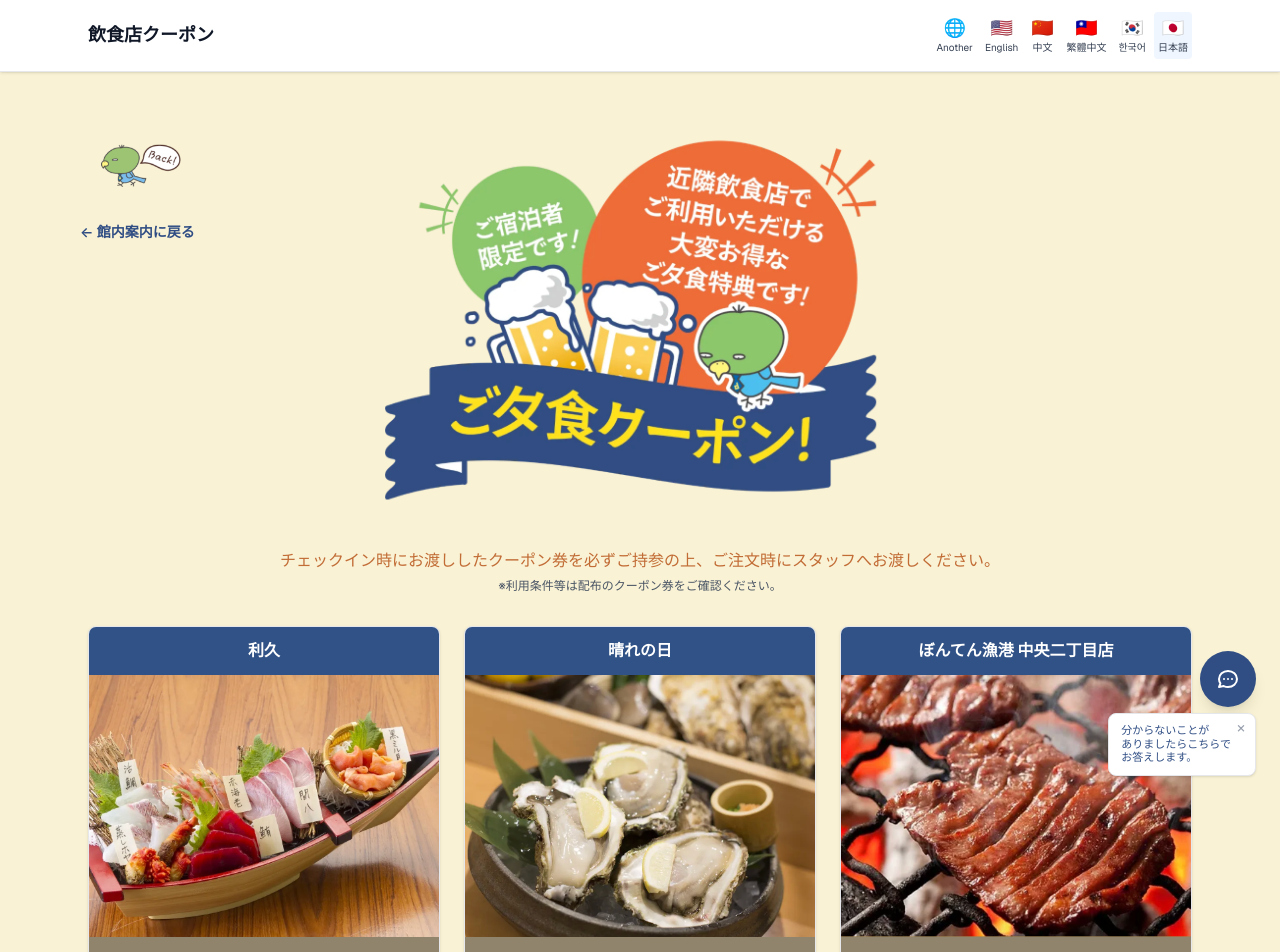
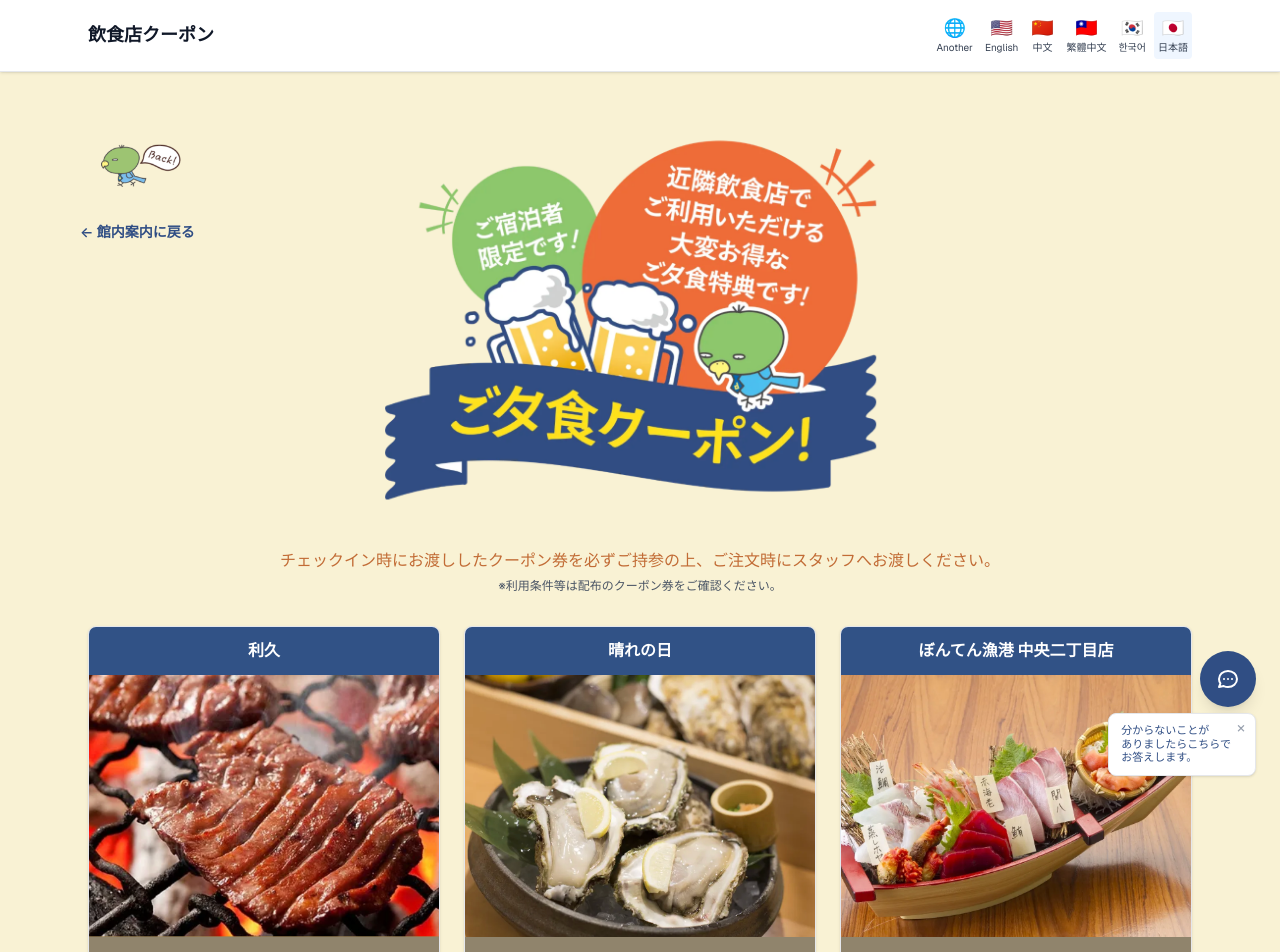
Before and after one commit to imakouma/hotel-granteras, a Next.js app: page /coupon in a window 1280 px wide. Shown: the top 952 px of the page. Built offline with nearby package versions, Linux system fonts and the light colour scheme.

Commit message:
16-model

```diff
--- a/app/coupon/page.tsx
+++ b/app/coupon/page.tsx
@@ -304,12 +304,40 @@ const couponTranslations: Record<
 const shopsBase = [
   {
     nameKey: "shop1" as const,
-    imageSrc: shopImages[2],
+    imageSrc: shopImages[0],
     branches: [
-      { name: "利久 中央通り店", address: "仙台市青葉区中央2-2-16", tel: "022-716-9233", lat: 38.2608, lng: 140.881 },
-      { name: "利久 本町店", address: "仙台市青葉区本町2-6-13", tel: "022-712-3567", lat: 38.2595, lng: 140.8795 },
-      { name: "利久 名掛丁店", address: "仙台市青葉区中央1-8-29 JYビル", tel: "022-713-9677", lat: 38.2612, lng: 140.8825 },
-      { name: "利久 西口本店", address: "仙台市青葉区中央1-6-1 ハーブ仙台ビル5F", tel: "022-266-5077", lat: 38.26, lng: 140.8815 },
+      {
+        name: "利久 中央通り店",
+        address: "仙台市青葉区中央2-2-16",
+        tel: "022-716-9233",
+        lat: 38.2608,
+        lng: 140.881,
+        placeUrl: "https://www.google.com/maps/place/%E7%89%9B%E3%81%9F%E3%82%93%E7%82%AD%E7%84%BC+%E5%88%A9%E4%B9%85+%E4%B8%AD%E5%A4%AE%E9%80%9A%E3%82%8A%E5%BA%97/@38.2610177,140.8741262,17z/data=!4m15!1m8!3m7!1s0x5f8a28232a42fccf:0x34bbe757ba4e02bd!2z44CSOTgwLTAwMjEg5a6u5Z-O55yM5LuZ5Y-w5biC6Z2S6JGJ5Yy65Lit5aSu77yS5LiB55uu77yS4oiS77yR77yW!3b1!8m2!3d38.2610518!4d140.8763534!16s%2Fg%2F12hksj2jg!3m5!1s0x5f8a28232a432029:0xcf3eb1f583b91381!8m2!3d38.2610177!4d140.8763149!16s%2Fg%2F1tg6kccw?entry=ttu",
+      },
+      {
+        name: "利久 本町店",
+        address: "仙台市青葉区本町2-6-13",
+        tel: "022-712-3567",
+        lat: 38.2595,
+        lng: 140.8795,
+        placeUrl: "https://www.google.com/maps/place/%E7%89%9B%E3%81%9F%E3%82%93%E7%82%AD%E7%84%BC+%E5%88%A9%E4%B9%85+%E6%9C%AC%E7%94%BA%E5%BA%97/@38.263533,140.8727457,17z/data=!3m1!5s0x5f8a282491f2ffd3:0x6685ba0449279b48!4m15!1m8!3m7!1s0x5f8a2824921951dd:0x700409cb5dcededf!2z44CSOTgwLTAwMTQg5a6u5Z-O55yM5LuZ5Y-w5biC6Z2S6JGJ5Yy65pys55S677yS5LiB55uu77yW4oiS77yR77yTIOadieacrOWutuODk-ODqw!3b1!8m2!3d38.2635263!4d140.874953!16s%2Fg%2F12hrmq_bd!3m5!1s0x5f8a2824921ba961:0xdff4a21fcbc44a9b!8m2!3d38.263533!4d140.8749344!16s%2Fg%2F1tcz_bb7?entry=ttu",
+      },
+      {
+        name: "利久 名掛丁店",
+        address: "仙台市青葉区中央1-8-29 JYビル",
+        tel: "022-713-9677",
+        lat: 38.2612,
+        lng: 140.8825,
+        placeUrl: "https://www.google.com/maps/place/%E7%89%9B%E3%81%9F%E3%82%93%E7%82%AD%E7%84%BC+%E5%88%A9%E4%B9%85+%E5%90%8D%E6%8E%9B%E4%B8%81%E5%BA%97/@38.261763,140.880035,18z/data=!3m2!4b1!5s0x5f8a28225ac32e11:0xefb41ce7ca43bc5a!4m6!3m5!1s0x5f8a282251d045a1:0xd7b632116dda7828!8m2!3d38.261763!4d140.880035!16s%2Fg%2F1tg7rv7b?entry=ttu",
+      },
+      {
+        name: "利久 西口本店",
+        address: "仙台市青葉区中央1-6-1 ハーブ仙台ビル5F",
+        tel: "022-266-5077",
+        lat: 38.26,
+        lng: 140.8815,
+        placeUrl: "https://www.google.com/maps/place/%E5%88%A9%E4%B9%85+%E8%A5%BF%E5%8F%A3%E6%9C%AC%E5%BA%97/@38.2626758,140.8792835,18z/data=!3m1!5s0x5f8a2823cc6a1dc9:0x99676402b736675f!4m10!1m2!2m1!1z5LuZ5Y-w5biC6Z2S6JGJ5Yy65Lit5aSuMS02LTEg44OP44O844OW5LuZ5Y-w44OT44OrNUY!3m6!1s0x5f8a2823cc701739:0x7fc151ed26a5fea1!8m2!3d38.2626758!4d140.8803778!15sCjXku5nlj7DluILpnZLokYnljLrkuK3lpK4xLTYtMSDjg4_jg7zjg5bku5nlj7Djg5Pjg6s1Rlo_Ij3ku5nlj7Ag5biCIOmdkuiRiSDljLog5Lit5aSuIDEgNiAxIOODj-ODvOODliDku5nlj7Ag44OT44OrIDVmkgERdG9uZ3VlX3Jlc3RhdXJhbnSaAURDaTlEUVVsUlFVTnZaRU5vZEhsalJqbHZUMnBGTTFRd09XOU5hazVVVDFoVmQxWkVWazFOUmpnelZHMVpNbUZyUlJBQuABAPoBBQi0ARAd!16s%2Fg%2F1th81rys?entry=ttu",
+      },
     ],
     hours: "営)共通11:30~14:30、17:00~23:00",
     holiday: "休)年中無休",
@@ -319,8 +347,26 @@ const shopsBase = [
     nameKey: "shop2" as const,
     imageSrc: shopImages[1],
     branches: [
-      { name: "晴れの日 名掛丁店", address: "仙台市青葉区中央1-8-25 マジェスティックビル3F", tel: "022-797-6971", lat: 38.261, lng: 140.8822, hours: "営)月~木曜\n17:00~23:00(L.O.22:00)\n金・土曜・祝前日\n16:00~24:00(L.O.23:00)\n日曜・祝日\n16:00~23:00(L.O.22:00)", holiday: "休)不定休" },
-      { name: "晴れの日 稲荷小路店", address: "仙台市青葉区一番町4-3-5 都ビル2F", tel: "022-217-9660", lat: 38.2598, lng: 140.8785, hours: "営)16:30~23:00(L.O.22:00)", holiday: "休)不定休" },
+      {
+        name: "晴れの日 名掛丁店",
+        address: "仙台市青葉区中央1-8-25 マジェスティックビル3F",
+        tel: "022-797-6971",
+        lat: 38.261,
+        lng: 140.8822,
+        hours: "営)月~木曜\n17:00~23:00(L.O.22:00)\n金・土曜・祝前日\n16:00~24:00(L.O.23:00)\n日曜・祝日\n16:00~23:00(L.O.22:00)",
+        holiday: "休)不定休",
+        placeUrl: "https://www.google.com/maps/place/%E7%9F%B3%E5%B7%BB%E7%8B%90%E5%B4%8E%E6%BC%81%E6%B8%AF+%E6%99%B4%E3%82%8C%E3%81%AE%E6%97%A5+%E5%90%8D%E6%8E%9B%E4%B8%81%E5%BA%97/@38.2618179,140.8775567,17z/data=!3m1!5s0x5f8a28225a688d6f:0xb60995574b0aca6b!4m10!1m2!2m1!1z5LuZ5Y-w5biC6Z2S6JGJ5Yy65Lit5aSuMS04LTI1IOODnuOCuOOCp-OCueODhuOCo-ODg-OCr-ODk-ODqzNG!3m6!1s0x5f8a282250c4d71f:0xc3d0757489e57438!8m2!3d38.2618179!4d140.8797454!15sCj_ku5nlj7DluILpnZLokYnljLrkuK3lpK4xLTgtMjUg44Oe44K444Kn44K544OG44Kj44OD44Kv44OT44OrM0ZaSCJG5LuZ5Y-wIOW4giDpnZLokYkg5Yy6IOS4reWkriAxIDggMjUg44Oe44K444Kn44K544OG44Kj44OD44KvIOODk-ODqyAzZpIBG2phcGFuZXNlX2l6YWtheWFfcmVzdGF1cmFudJoBRENpOURRVWxSUVVOdlpFTm9kSGxqUmpsdlQyeHdjbE5GWkZwWk1XOTNaVU14ZW1GRmRGTlNhMFpOWVVWd2RsTnJSUkFC4AEA-gEFCN0CECI!16s%2Fg%2F11b6vdczm2?entry=ttu",
+      },
+      {
+        name: "晴れの日 稲荷小路店",
+        address: "仙台市青葉区一番町4-3-5 都ビル2F",
+        tel: "022-217-9660",
+        lat: 38.2598,
+        lng: 140.8785,
+        hours: "営)16:30~23:00(L.O.22:00)",
+        holiday: "休)不定休",
+        placeUrl: "https://www.google.com/maps/place/%E7%84%BC%E9%B3%A5%E3%81%A8%E5%AE%AE%E5%9F%8E%E3%81%AE%E6%97%A8%E3%81%84%E3%82%82%E3%81%AE+%E6%99%B4%E3%82%8C%E3%81%AE%E6%97%A5/@38.2624707,140.8686461,17z/data=!3m1!5s0x5f8a283b16ad851d:0x431c43f81ddc40ff!4m10!1m2!2m1!1z5LuZ5Y-w5biC6Z2S6JGJ5Yy65LiA55Wq55S6NC0zLTUg6YO944OT44OrMkY!3m6!1s0x5f8a283b16c58571:0xb568c7c07b3e00af!8m2!3d38.2624707!4d140.8708348!15sCizku5nlj7DluILpnZLokYnljLrkuIDnlarnlLo0LTMtNSDpg73jg5Pjg6syRlo3IjXku5nlj7Ag5biCIOmdkuiRiSDljLog5LiAIOeVqiDnlLogNCAzIDUg6YO9IOODk-ODqyAyZpIBE3lha2l0b3JpX3Jlc3RhdXJhbnSaAURDaTlEUVVsUlFVTnZaRU5vZEhsalJqbHZUMnR3WVdWSVJuVk9SVXAyWlZNeGFXUnNTbEZTTWs0MVkwVm9VVlZJWXhBQuABAPoBBQicARAJ!16s%2Fg%2F11xfz77f4?entry=ttu",
+      },
     ],
     hours: undefined,
     holiday: undefined,
@@ -328,7 +374,7 @@ const shopsBase = [
   },
   {
     nameKey: "shop3" as const,
-    imageSrc: shopImages[0],
+    imageSrc: shopImages[2],
     branches: [
       { name: null, address: "仙台市青葉区中央2-11-11", tel: "022-265-8118", lat: 38.2605, lng: 140.8805 },
     ],
@@ -674,16 +720,10 @@ export default function CouponPage() {
                   {shop.branches.map((branch, branchIndex) => {
                     const branchAddress = branch.address;
                     const branchMapUrl =
-                      "lat" in branch && branch.lat != null && "lng" in branch && branch.lng != null
-                        ? `https://www.google.com/maps?q=${branch.lat},${branch.lng}&z=18`
+                      "placeUrl" in branch && typeof branch.placeUrl === "string"
+                        ? branch.placeUrl
                         : `https://www.google.com/maps/search/?api=1&query=${encodeURIComponent(branchAddress)}`;
-                    const branchMapEmbedUrl =
-                      "lat" in branch &&
-                      branch.lat != null &&
-                      "lng" in branch &&
-                      branch.lng != null
-                        ? `https://www.google.com/maps?q=${branch.lat},${branch.lng}&z=17&output=embed`
-                        : `https://www.google.com/maps?q=${encodeURIComponent(branchAddress)}&z=16&output=embed`;
+                    const branchMapEmbedUrl = `https://www.google.com/maps?q=${encodeURIComponent(branchAddress)}&z=17&output=embed`;
                     const branchLabel = "name" in branch && branch.name != null ? branch.name : `${modalName} ${branchIndex + 1}`;
                     return (
                       <div
```
